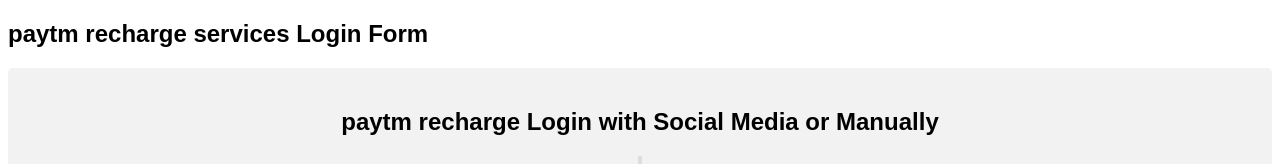
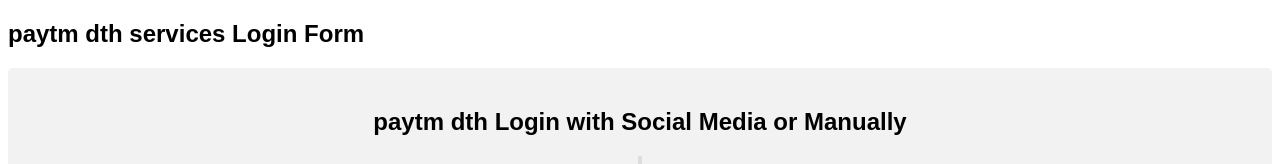
Before and after one commit to kodaganivishnuvardhan/dockerprojectt, a plain HTML site: page index.html in a window 1280 px wide. Shown: the top 164 px of the page. Drawn offline with Linux system fonts and the light colour scheme.

Commit message:
Update index.html

```diff
--- a/index.html
+++ b/index.html
@@ -135,13 +135,13 @@
 </head>
 <body>
 
-<h2>paytm recharge services Login Form</h2>
+<h2>paytm dth services Login Form</h2>
 
 
 <div class="container">
   <form action="/action_page.php">
     <div class="row">
-      <h2 style="text-align:center"> paytm recharge Login with Social Media or Manually</h2>
+      <h2 style="text-align:center"> paytm dth Login with Social Media or Manually</h2>
       <div class="vl">
         <span class="vl-innertext">or</span>
       </div>
```
